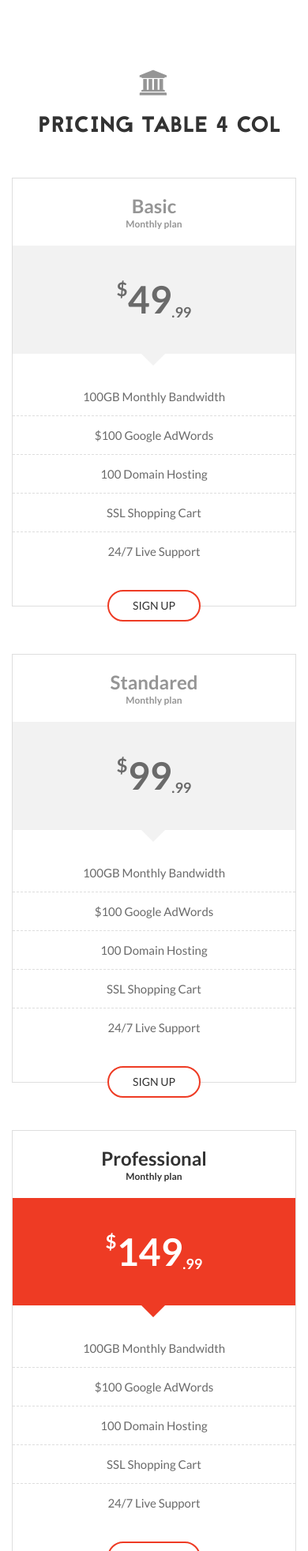
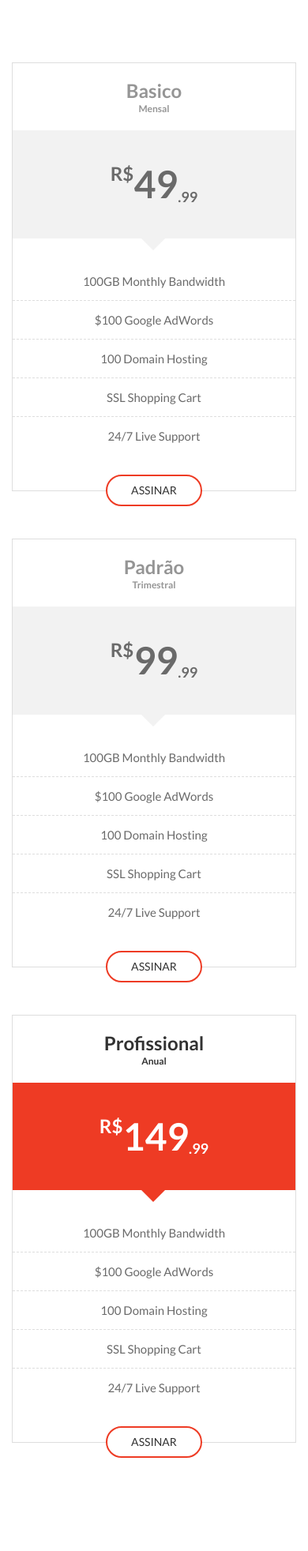
Before and after one commit to JhonnyLin/Bag_Containr, a Django app: page /pricing.html/ in a window 390 px wide. Shown: the part 301-2265 px from the top of the page at 79% size. Run offline with Django 3.2, Linux system fonts and the light colour scheme.

Commit message:
Editando botoes da nav

```diff
--- a/website/templates/pricing.html
+++ b/website/templates/pricing.html
@@ -39,15 +39,6 @@
 		                        </ul>
 	                    	</div>
 	                    </li>
-	                    <li class="dropdown">
-                       		<a href="#" class="dropdown-toggle" data-toggle="dropdown">Curiosidades <i class="fa fa-angle-down"></i></a>
-                       		<div class="dropdown-menu">
-								<ul>
-		                           	<li ><a href="../team.html">Time</a></li>
-		                           	<li><a href="../service.html">Serviços</a></li>
-		                        </ul>
-	                    	</div>
-	                    </li>
 	                    <li class="active">
                        		<a href="#" class="dropdown-toggle" data-toggle="dropdown">Planos <i class="fa fa-angle-down"></i></a>
                        		<div class="dropdown-menu">
@@ -56,7 +47,7 @@
 		                        </ul>
 	                    	</div>
 	                    </li>
-            			<li><a href="../contact.html">Contact</a></li>
+            			<li><a href="../contact.html">Contato</a></li>
                     </ul>
 				</nav><!--/ Navigation end -->
 			</div><!--/ Row end -->
@@ -69,11 +60,10 @@
 			<!-- Subpage title start -->
 			<div class="banner-title-content">
 	        	<div class="text-center">
-		        	<h2>Pricing</h2>
+		        	<h2>Planos</h2>
 		        	<ul class="breadcrumb">
 			            <li>Home</li>
-			            <li>Pages</li>
-			            <li><a href="#"> Pricing</a></li>
+			            <li><a href="#">Planos</a></li>
 		          	</ul>
 	          	</div>
           	</div><!-- Subpage title end -->
@@ -83,22 +73,12 @@
 
 	<section id="main-container">
 		<div class="container">
-
-			<!-- Pricing table start -->
-			<div class="row">
-				<div class="col-md-12 heading">
-					<span class="title-icon classic pull-left"><i class="fa fa-university"></i></span>
-					<h2 class="title classic">Pricing Table 4 Col</h2>
-				</div>
-			</div><!-- Title row end -->
-
-
 	  		<div class="row">
 				<!-- plan start -->
-				<div class="col-md-3 col-sm-6 wow fadeInUp" data-wow-delay=".5s">
+				<div class="col-md-4 col-sm-6 wow fadeInUp" data-wow-delay=".5s">
 				    <div class="plan text-center">
-				        <span class="plan-name">Basic <small>Monthly plan</small></span>
-				        <p class="plan-price"><sup class="currency">$</sup><strong>49</strong><sub>.99</sub></p>
+							<span class="plan-name">Basico <small>Mensal</small></span>
+							<p class="plan-price"><sup class="currency">R$</sup><strong>49</strong><sub>.99</sub></p>
 							<ul class="list-unstyled">
 								<li>100GB Monthly Bandwidth</li>
 								<li>$100 Google AdWords</li>
@@ -106,15 +86,15 @@
 								<li>SSL Shopping Cart</li>
 								<li>24/7 Live Support</li>
 							</ul>
-				        <a class="btn btn-primary" href="#.">Sign Up</a>
+							<a class="btn btn-primary" href="#.">Assinar</a>
 						</div>
 				</div><!-- plan end -->
 
 				<!-- plan start -->
-				<div class="col-md-3 col-sm-6 wow fadeInUp" data-wow-delay="1s">
+				<div class="col-md-4 col-sm-6 wow fadeInUp" data-wow-delay="1s">
 				    <div class="plan text-center">
-				        <span class="plan-name">Standared <small>Monthly plan</small></span>
-				        <p class="plan-price"><sup class="currency">$</sup><strong>99</strong><sub>.99</sub></p>
+				        <span class="plan-name">Padrão<small>Trimestral</small></span>
+				        <p class="plan-price"><sup class="currency">R$</sup><strong>99</strong><sub>.99</sub></p>
 				        <ul class="list-unstyled">
 				            <li>100GB Monthly Bandwidth</li>
 				            <li>$100 Google AdWords</li>
@@ -122,15 +102,15 @@
 				            <li>SSL Shopping Cart</li>
 				            <li>24/7 Live Support</li>
 				        </ul>
-				        <a class="btn btn-primary" href="#.">Sign Up</a>
+				        <a class="btn btn-primary" href="#.">Assinar</a>
 				    </div>
 				</div><!-- plan end -->
 
 				<!-- plan start -->
-				<div class="col-md-3 col-sm-6 wow fadeInUp" data-wow-delay="1.4s">
+				<div class="col-md-4 col-sm-6 wow fadeInUp" data-wow-delay="1.4s">
 				    <div class="plan text-center featured">
-				        <span class="plan-name">Professional <small>Monthly plan</small></span>
-				        <p class="plan-price"><sup class="currency">$</sup><strong>149</strong><sub>.99</sub></p>
+				        <span class="plan-name">Profissional <small>Anual</small></span>
+				        <p class="plan-price"><sup class="currency">R$</sup><strong>149</strong><sub>.99</sub></p>
 				        <ul class="list-unstyled">
 				            <li>100GB Monthly Bandwidth</li>
 				            <li>$100 Google AdWords</li>
@@ -138,86 +118,7 @@
 				            <li>SSL Shopping Cart</li>
 				            <li>24/7 Live Support</li>
 				        </ul>
-				        <a class="btn btn-primary" href="#.">Sign Up</a>
-				    </div>
-				</div><!-- plan end -->
-
-				<!-- plan start -->
-				<div class="col-md-3 col-sm-6 wow fadeInUp" data-wow-delay="1.6s">
-				    <div class="plan text-center">
-				        <span class="plan-name">Premium <small>Monthly plan</small></span>
-				        <p class="plan-price"><sup class="currency">$</sup><strong>399</strong><sub>.99</sub></p>
-				        <ul class="list-unstyled">
-				            <li>100GB Monthly Bandwidth</li>
-				            <li>$100 Google AdWords</li>
-				            <li>100 Domain Hosting</li>
-				            <li>SSL Shopping Cart</li>
-				            <li>24/7 Live Support</li>
-				        </ul>
-				        <a class="btn btn-primary" href="#.">Sign Up</a>
-				    </div>
-				</div><!-- plan end -->
-			</div><!--/ Content row end -->
-
-			<div class="gap-60"></div>
-			<div class="gap-40"></div>
-
-
-			<!-- Pricing table start -->
-			<div class="row">
-				<div class="col-md-12 heading">
-					<span class="title-icon classic pull-left"><i class="fa fa-university"></i></span>
-					<h2 class="title classic">Pricing Table 3 Col</h2>
-				</div>
-			</div><!-- Title row end -->
-
-
-	  		<div class="row">
-				<!-- plan start -->
-				<div class="col-md-4 col-sm-6 wow fadeInUp" data-wow-delay=".5s">
-				    <div class="plan text-center">
-				        <span class="plan-name">Basic <small>Monthly plan</small></span>
-				        <p class="plan-price"><sup class="currency">$</sup><strong>49</strong><sub>.99</sub></p>
-				        <ul class="list-unstyled">
-				            <li>100GB Monthly Bandwidth</li>
-				            <li>$100 Google AdWords</li>
-				            <li>100 Domain Hosting</li>
-				            <li>SSL Shopping Cart</li>
-				            <li>24/7 Live Support</li>
-				        </ul>
-				        <a class="btn btn-primary" href="#.">Sign Up</a>
-				    </div>
-				</div><!-- plan end -->
-
-				<!-- plan start -->
-				<div class="col-md-4 col-sm-6 wow fadeInUp" data-wow-delay="1s">
-				    <div class="plan text-center">
-				        <span class="plan-name">Standared <small>Monthly plan</small></span>
-				        <p class="plan-price"><sup class="currency">$</sup><strong>99</strong><sub>.99</sub></p>
-				        <ul class="list-unstyled">
-				            <li>100GB Monthly Bandwidth</li>
-				            <li>$100 Google AdWords</li>
-				            <li>100 Domain Hosting</li>
-				            <li>SSL Shopping Cart</li>
-				            <li>24/7 Live Support</li>
-				        </ul>
-				        <a class="btn btn-primary" href="#.">Sign Up</a>
-				    </div>
-				</div><!-- plan end -->
-
-				<!-- plan start -->
-				<div class="col-md-4 col-sm-6 wow fadeInUp" data-wow-delay="1.4s">
-				    <div class="plan text-center featured">
-				        <span class="plan-name">Professional <small>Monthly plan</small></span>
-				        <p class="plan-price"><sup class="currency">$</sup><strong>149</strong><sub>.99</sub></p>
-				        <ul class="list-unstyled">
-				            <li>100GB Monthly Bandwidth</li>
-				            <li>$100 Google AdWords</li>
-				            <li>100 Domain Hosting</li>
-				            <li>SSL Shopping Cart</li>
-				            <li>24/7 Live Support</li>
-				        </ul>
-				        <a class="btn btn-primary" href="#.">Sign Up</a>
+				        <a class="btn btn-primary" href="#.">Assinar</a>
 				    </div>
 				</div><!-- plan end -->
 
@@ -227,15 +128,6 @@
 		</div><!-- container end -->
 	</section><!--/ Main container end -->
 
-	<section class="call-to-action">
-		<div class="container">
-			<div class="row">
-				<div class="col-sm-12">
-					<h3>Join with BizCraft and Give Your Website a Brand New Look</h3>
-					<a href="#" class="pull-right btn btn-primary white">Purchase Now</a>
-				</div>
-			</div>
-		</div>
-	</section>
+
 
 	{% endblock %}
```
Also changed, not shown: website/templates/about2.html (+0 -9 lines), website/templates/contact.html (+3 -11 lines). Lines whose indentation alone changed are shown as unchanged.
